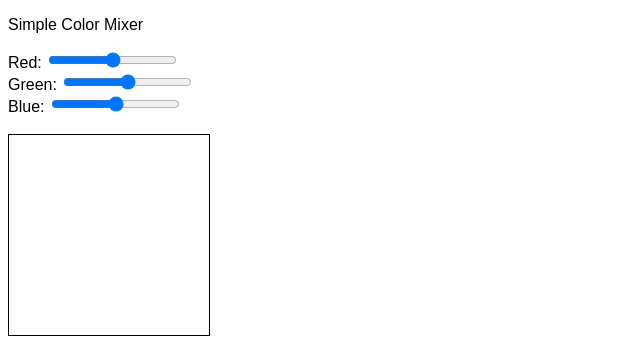
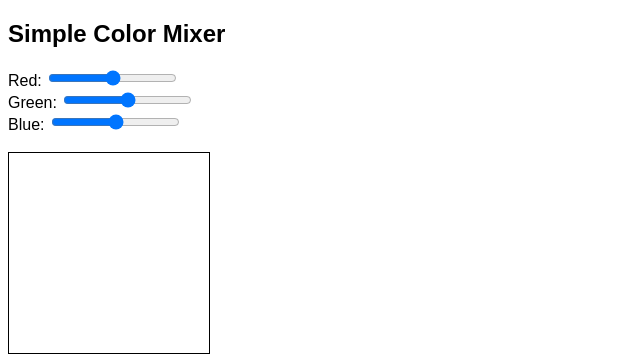
Before and after one commit to NazarHavryliuk/color-mixer, a plain HTML site: page index.html in a window 1280 px wide. Shown: the whole page, without its empty margins (0-640 px from the left). Drawn offline with Linux system fonts and the light colour scheme.

Commit message:
feat: fix the font 2

```diff
--- a/index.html
+++ b/index.html
@@ -7,7 +7,7 @@
 </head>
 <body>
 
-<p>Simple Color Mixer</p>
+<h2>Simple Color Mixer</h2>
 
 <label>Red:</label>
 <input type="range" id="red" min="0" max="255"><br>
```
